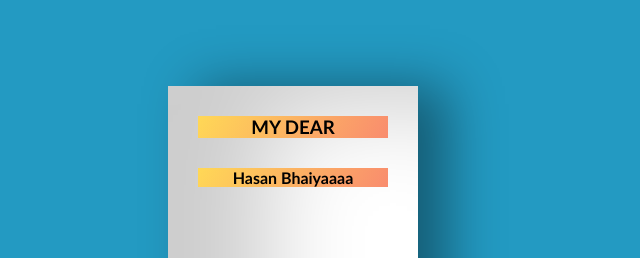
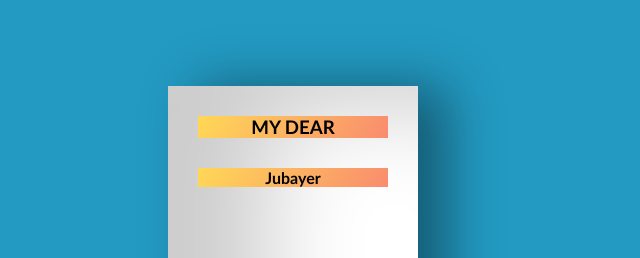
Before and after one commit to coderBelal/wishforyou, a React (Vite) app: page / in a window 1280 px wide. Shown: the part 147-405 px from the top of the page, without its empty margins (347-987 px from the left). Built offline with nearby package versions, Linux system fonts and the light colour scheme.

Commit message:
Update App.jsx

```diff
--- a/src/App.jsx
+++ b/src/App.jsx
@@ -3,7 +3,7 @@ const App = () => {
     <div className="birthdayCard">
       <div className="cardFront">
         <h3 className="happy">MY DEAR </h3>
-          <h4 className="happy">Hasan Bhaiyaaaa</h4>
+          <h4 className="happy">Jubayer </h4>
 
         <div className="balloons">
           <div className="balloon-1" />
@@ -14,11 +14,11 @@ const App = () => {
       </div>
       <div className="cardInside">
         <h3 className="back"></h3>
-        <p>Dear Hasan Bhaiyaaaaaa</p>
+        <p>Dear Jubayer</p>
         <p>
 Happy Birthday! On this special day, I want to express how grateful I am to have you in my life. You have always been my support, my confidant, and my best friend. I cherish all the memories we've made together and look forward to many more.
 </p>
-        <p className="name">your belal</p>
+        <p className="name">your Belal</p>
       </div>
     </div>
   );
```
